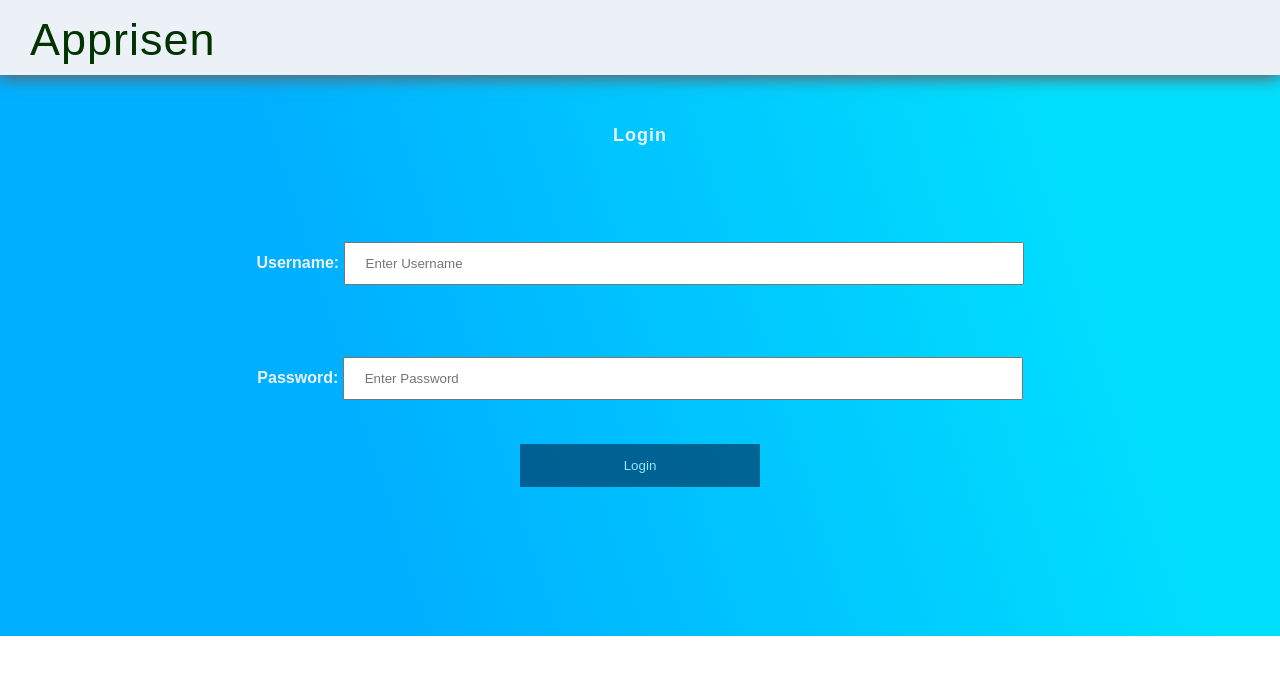
After one commit to Columbus19/team-8, a Flask app: template templates/login.html in a window 1280 px wide. The commit adds this page. Shown: the top 675 px of the page. Run offline with Flask 2, Linux system fonts and the light colour scheme; the template is opened without the code that fills it, so the values that code supplies are empty.

Commit message:
add login form

```diff
--- a/main.py
+++ b/main.py
@@ -1,8 +1,14 @@
 from flask import Flask, render_template
 from model import User, db, app
 import pdb
+from flask import request
+
 
 @app.route("/")
+def login():
+    return render_template("login.html")
+
+@app.route("/charts")
 def home():
     joe = User(fullname='Joseph Nastasi', email='joe@jp.org', ssn='123-45-6789',phone_number='8106236861', monthly_income='1,000,000', value_of_assets='1,000,000', total_debt=20,debt_dist1=10,debt_dist2=20,debt_dist3=70)
     average = User(fullname='AVERAGE', email='avg@jp.org', ssn='987-54-321',phone_number='12345678', monthly_income='2,000,000', value_of_assets='2,000,000',total_debt=300000,debt_dist1=50,debt_dist2=30,debt_dist3=20)
@@ -43,5 +49,40 @@ def profile():
 def tools():
     return render_template("tools.html")
 
+
+@app.route('/charts', methods=['GET', 'POST'])
+def template():
+    if request.method == 'POST':
+    	joe = User(fullname='Joseph Nastasi', email='joe@jp.org', ssn='123-45-6789',phone_number='8106236861', monthly_income='1,000,000', value_of_assets='1,000,000', total_debt=20,debt_dist1=10,debt_dist2=20,debt_dist3=70)
+    	average = User(fullname='AVERAGE', email='avg@jp.org', ssn='987-54-321',phone_number='12345678', monthly_income='2,000,000', value_of_assets='2,000,000',total_debt=300000,debt_dist1=50,debt_dist2=30,debt_dist3=20)
+
+
+    	joe_data = User.query.filter_by(fullname='Joseph Nastasi').first()
+    	avg_data = User.query.filter_by(fullname='AVERAGE').first()
+
+
+    	if not joe_data:
+        	db.session.add(joe)
+    	if not avg_data:
+        	db.session.add(average)
+    	joe_data = User.query.filter_by(fullname='Joseph Nastasi').first()
+    	avg_data = User.query.filter_by(fullname='AVERAGE').first()
+
+
+    	db.session.commit()
+    	bar = joe_data.total_debt
+    	val1 = joe_data.debt_dist1
+    	val2 = joe_data.debt_dist2
+    	val3 = joe_data.debt_dist3
+
+
+
+    	avg1 = avg_data.debt_dist1
+    	avg2 = avg_data.debt_dist2
+    	avg3 = avg_data.debt_dist3
+
+    	return render_template("chart.html", joe_data=joe_data, val1=val1, val2=val2, val3=val3, bar=bar, avg1=avg1, avg2=avg2, avg3=avg3)
+
+
 if __name__ == "__main__":
     app.run(debug=True)
--- a/templates/chart.html
+++ b/templates/chart.html
@@ -7,7 +7,7 @@
     <div class="heading"><a href="/">Apprisen</a></div>
     <nav>
         <div class="tab">
-            <button onclick="window.location.href='/'">Dashboard</button>
+            <button onclick="window.location.href='/charts'">Dashboard</button>
         </div>
         <div class="tab">
             <button onclick="window.location.href='/tools'">Tools</button>
--- /dev/null
+++ b/templates/login.html
@@ -0,0 +1,89 @@
+<!DOCTYPE html>
+<html>
+<link rel="stylesheet" href="static/css/main.css" />
+<head>
+  <style>body {font-family: Arial, Helvetica, sans-serif;}
+
+
+input[type=text], input[type=password] {
+  width: 85%;
+  padding: 12px 20px;
+  margin: 36px 0;
+  display: inline-block;
+  box-sizing: border-box;
+}
+
+button {
+  background-color: #4CAF50;
+  color: white;
+  padding: 14px 14px;
+  margin: 8px 0;
+  border: none;
+  cursor: pointer;
+  width: 30%;
+  opacity: 0.6;
+  transition: 0.3s;
+}
+
+button:hover {
+  opacity: 1
+}
+
+.cancelbtn {
+  width: auto;
+  padding: 10px 18px;
+  background-color: #f44336;
+}
+
+.imgcontainer {
+  text-align: center;
+  margin: 24px 0 12px 0;
+}
+
+img.avatar {
+  width: 40%;
+  border-radius: 50%;
+}
+
+.container {
+  padding: 16px;
+}
+
+span.psw {
+  float: right;
+  padding-top: 16px;
+}
+
+/* Change styles for span and cancel button on extra small screens */
+@media screen and (max-width: 300px) {
+  span.psw {
+     display: block;
+     float: none;
+  }
+  .cancelbtn {
+     width: 100%;
+  }
+}</style>
+</head>
+<div class="masthead">
+    <div class="heading"><a href="/">Apprisen</a></div>
+
+</div>
+
+
+<h1 style="margin-top: 50px; font-weight: bold"> Login</h1>
+
+
+<body>
+ <form action="{{ url_for('template') }}" method="post">
+
+  <div class="container">
+    <label for="uname"><b>Username:</b></label>
+    <input type="text" placeholder="Enter Username" name="uname" required>
+
+    <label for="psw"><b>Password:</b></label>
+    <input type="password" placeholder="Enter Password" name="psw" required>
+
+    <button type="submit" onclick='/charts' style="background-color: #00264D">Login</button>
+</body>
+</html>
--- a/templates/profile.html
+++ b/templates/profile.html
@@ -6,7 +6,7 @@
     <div class="heading"><a href="/">Apprisen</a></div>
     <nav>
         <div class="tab">
-            <button onclick="window.location.href='/'">Dashboard</button>
+            <button onclick="window.location.href='/charts'">Dashboard</button>
         </div>
         <div class="tab">
             <button onclick="window.location.href='/tools'">Tools</button>
--- a/templates/tools.html
+++ b/templates/tools.html
@@ -12,7 +12,7 @@
     <div class="heading"><a href="/">Apprisen</a></div>
     <nav>
         <div class="tab">
-            <button onclick="window.location.href='/'">Dashboard</button>
+            <button onclick="window.location.href='/charts'">Dashboard</button>
         </div>
         <div class="tab">
             <button onclick="window.location.href='/tools'">Tools</button>
```
